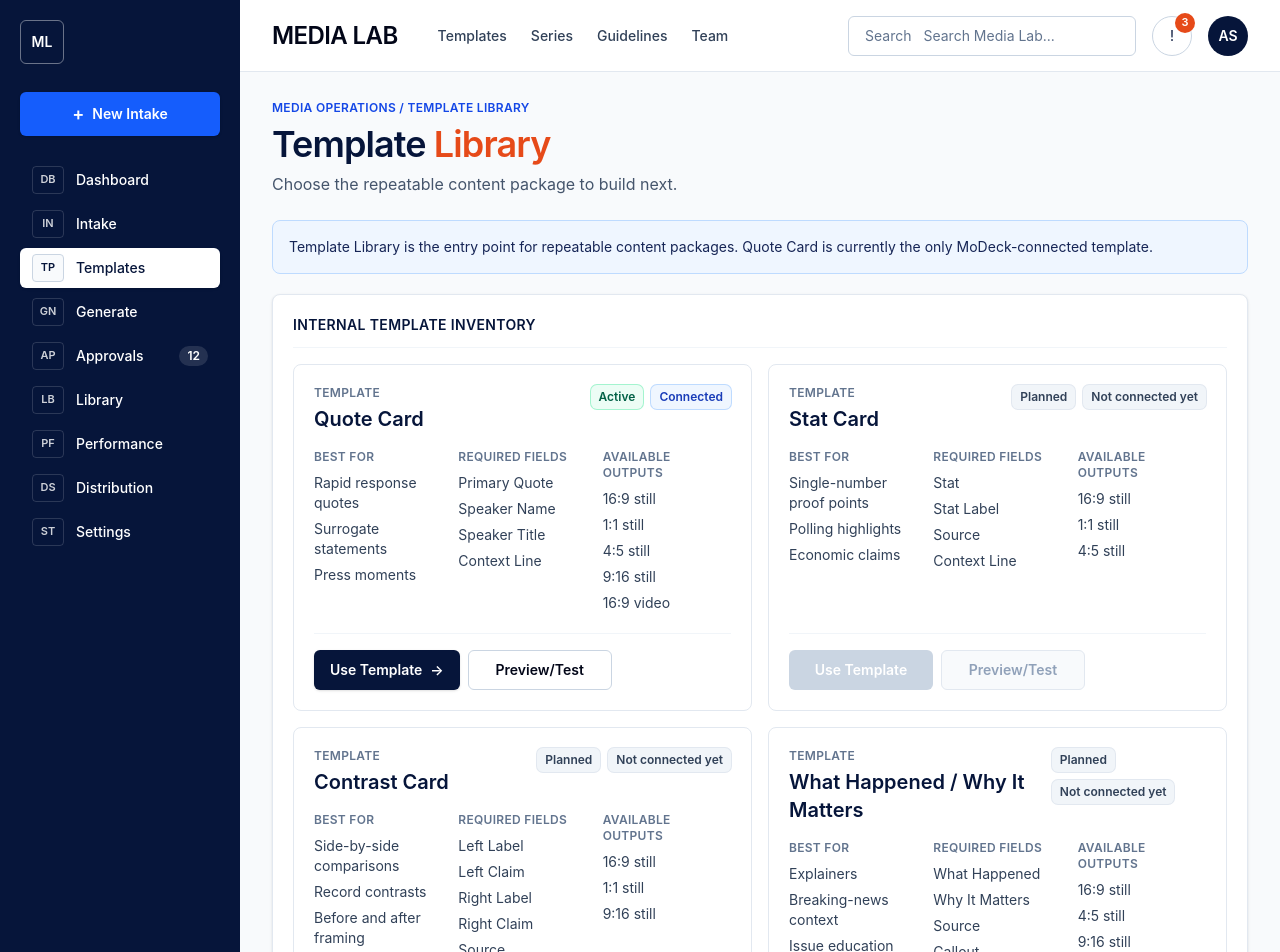
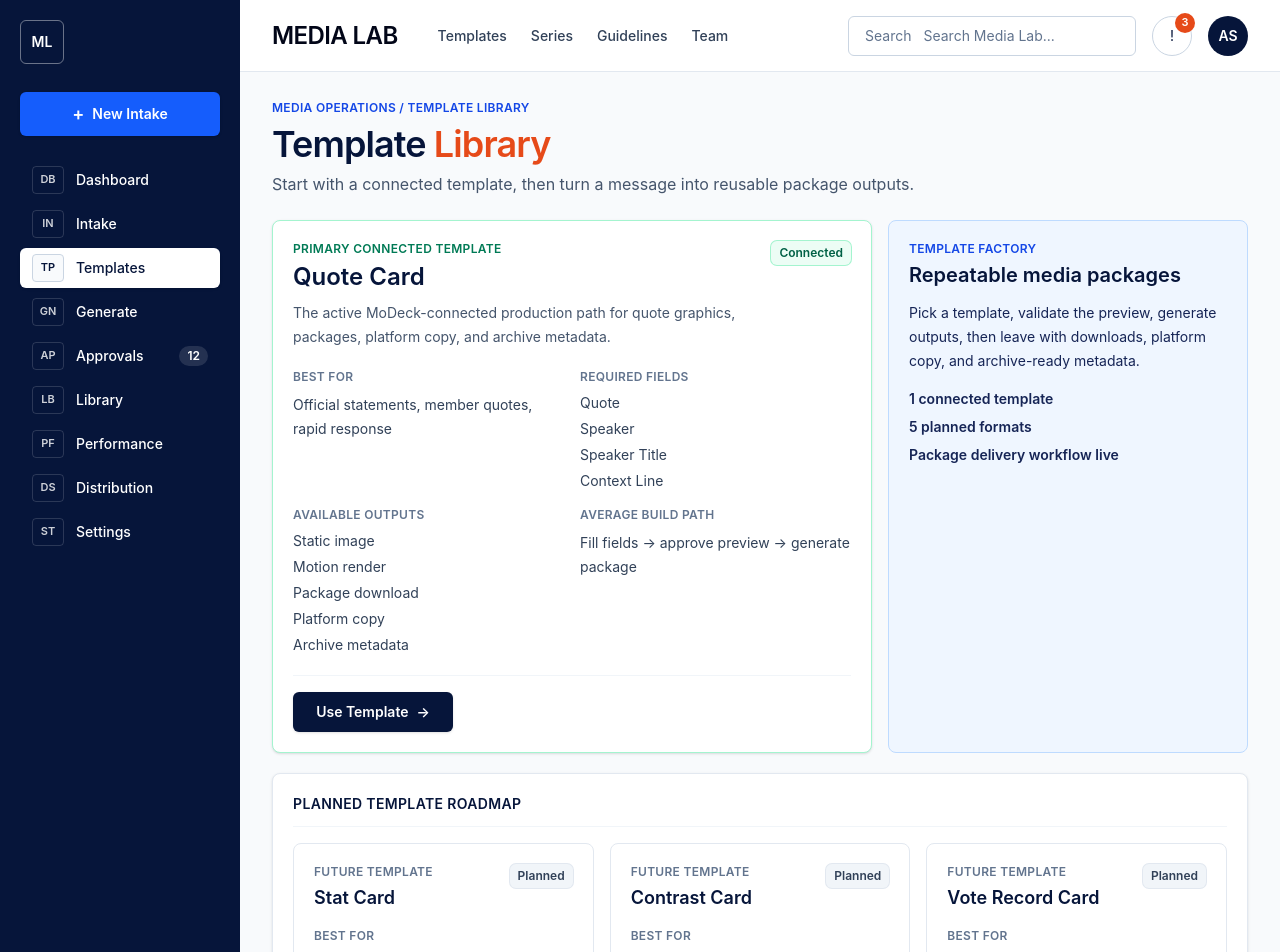
Before and after one commit to paulsjob/media_hub, a Next.js app: page /templates in a window 1280 px wide. Shown: the top 952 px of the page. Built offline with nearby package versions, Linux system fonts and the light colour scheme.

Commit message:
Polish quote card template library

```diff
--- a/src/app/templates/page.tsx
+++ b/src/app/templates/page.tsx
@@ -2,71 +2,60 @@ import { AppShell } from "@/components/app-shell";
 import {
   PageHeader,
   PrimaryActionButton,
-  SecondaryButton,
   SectionCard,
 } from "@/components/ui";
 
-interface TemplateLibraryItem {
+interface ConnectedTemplate {
   name: string;
-  bestFor: string[];
+  status: "Connected";
   requiredFields: string[];
   availableOutputs: string[];
-  status: "Active" | "Planned";
-  modeckStatus: "Connected" | "Not connected yet";
-  useHref?: string;
-  previewHref?: string;
+  bestFor: string;
+  averageBuildPath: string;
+  useHref: string;
 }
 
-const templateLibrary: TemplateLibraryItem[] = [
-  {
-    name: "Quote Card",
-    bestFor: ["Rapid response quotes", "Surrogate statements", "Press moments"],
-    requiredFields: ["Primary Quote", "Speaker Name", "Speaker Title", "Context Line"],
-    availableOutputs: ["16:9 still", "1:1 still", "4:5 still", "9:16 still", "16:9 video"],
-    status: "Active",
-    modeckStatus: "Connected",
-    useHref: "/generate",
-    previewHref: "/dev/modeck-preview-test",
-  },
+interface PlannedTemplate {
+  name: string;
+  bestFor: string;
+}
+
+const quoteCardTemplate: ConnectedTemplate = {
+  name: "Quote Card",
+  status: "Connected",
+  bestFor: "Official statements, member quotes, rapid response",
+  requiredFields: ["Quote", "Speaker", "Speaker Title", "Context Line"],
+  availableOutputs: [
+    "Static image",
+    "Motion render",
+    "Package download",
+    "Platform copy",
+    "Archive metadata",
+  ],
+  averageBuildPath: "Fill fields -> approve preview -> generate package",
+  useHref: "/generate",
+};
+
+const plannedTemplates: PlannedTemplate[] = [
   {
     name: "Stat Card",
-    bestFor: ["Single-number proof points", "Polling highlights", "Economic claims"],
-    requiredFields: ["Stat", "Stat Label", "Source", "Context Line"],
-    availableOutputs: ["16:9 still", "1:1 still", "4:5 still"],
-    status: "Planned",
-    modeckStatus: "Not connected yet",
+    bestFor: "Single-number proof points and sourced metrics.",
   },
   {
     name: "Contrast Card",
-    bestFor: ["Side-by-side comparisons", "Record contrasts", "Before and after framing"],
-    requiredFields: ["Left Label", "Left Claim", "Right Label", "Right Claim", "Source"],
-    availableOutputs: ["16:9 still", "1:1 still", "9:16 still"],
-    status: "Planned",
-    modeckStatus: "Not connected yet",
+    bestFor: "Side-by-side comparisons and clear before/after framing.",
   },
   {
-    name: "What Happened / Why It Matters",
-    bestFor: ["Explainers", "Breaking-news context", "Issue education"],
-    requiredFields: ["What Happened", "Why It Matters", "Source", "Callout"],
-    availableOutputs: ["16:9 still", "4:5 still", "9:16 still", "Caption pack"],
-    status: "Planned",
-    modeckStatus: "Not connected yet",
+    name: "Vote Record Card",
+    bestFor: "Plain-English summaries of votes and legislative records.",
   },
   {
-    name: "Localized Card",
-    bestFor: ["District-specific messaging", "Local proof points", "Geo-targeted social"],
-    requiredFields: ["Location", "Localized Claim", "Messenger", "Source"],
-    availableOutputs: ["1:1 still", "4:5 still", "9:16 still"],
-    status: "Planned",
-    modeckStatus: "Not connected yet",
+    name: "Explainer Card",
+    bestFor: "Short context explainers and what-it-means moments.",
   },
   {
     name: "Clip Packaging Pack",
-    bestFor: ["Short video clips", "Captioned moments", "Platform-ready cutdowns"],
-    requiredFields: ["Clip File", "Headline", "Speaker", "Caption", "Source"],
-    availableOutputs: ["16:9 video", "1:1 video", "9:16 video", "Thumbnail still"],
-    status: "Planned",
-    modeckStatus: "Not connected yet",
+    bestFor: "Short video clips, captions, thumbnails, and platform cutdowns.",
   },
 ];
 
@@ -77,18 +66,18 @@ export default function TemplatesPage() {
         eyebrow="Media Operations / Template Library"
         title="Template"
         accent="Library"
-        subtitle="Choose the repeatable content package to build next."
+        subtitle="Start with a connected template, then turn a message into reusable package outputs."
       />
 
-      <div className="mb-5 rounded-lg border border-blue-200 bg-blue-50 p-4 text-sm text-blue-950">
-        Template Library is the entry point for repeatable content packages. Quote Card is currently the only
-        MoDeck-connected template.
+      <div className="mb-5 grid gap-4 lg:grid-cols-[1.25fr_0.75fr]">
+        <ConnectedTemplateCard template={quoteCardTemplate} />
+        <FactorySummary />
       </div>
 
-      <SectionCard title="Internal Template Inventory">
-        <div className="grid gap-4 lg:grid-cols-2">
-          {templateLibrary.map((template) => (
-            <TemplateLibraryCard key={template.name} template={template} />
+      <SectionCard title="Planned Template Roadmap">
+        <div className="grid gap-4 md:grid-cols-2 xl:grid-cols-3">
+          {plannedTemplates.map((template) => (
+            <PlannedTemplateCard key={template.name} template={template} />
           ))}
         </div>
       </SectionCard>
@@ -96,48 +85,81 @@ export default function TemplatesPage() {
   );
 }
 
-function TemplateLibraryCard({ template }: { template: TemplateLibraryItem }) {
-  const isActive = template.status === "Active";
+function ConnectedTemplateCard({ template }: { template: ConnectedTemplate }) {
+  return (
+    <article className="flex h-full flex-col rounded-lg border border-emerald-200 bg-white p-5 shadow-sm">
+      <div className="mb-5 flex flex-col gap-3 sm:flex-row sm:items-start sm:justify-between">
+        <div>
+          <p className="text-xs font-semibold uppercase tracking-wide text-emerald-700">Primary Connected Template</p>
+          <h2 className="mt-1 text-2xl font-semibold text-[#06153a]">{template.name}</h2>
+          <p className="mt-2 max-w-2xl text-sm leading-6 text-slate-600">
+            The active MoDeck-connected production path for quote graphics, packages, platform copy, and archive metadata.
+          </p>
+        </div>
+        <StatusPill label={template.status} tone="success" />
+      </div>
 
+      <div className="grid flex-1 gap-4 lg:grid-cols-2">
+        <TemplateText title="Best For" value={template.bestFor} />
+        <TemplateList title="Required Fields" items={template.requiredFields} />
+        <TemplateList title="Available Outputs" items={template.availableOutputs} />
+        <TemplateText title="Average Build Path" value={template.averageBuildPath} />
+      </div>
+
+      <div className="mt-5 border-t border-slate-100 pt-4">
+        <PrimaryActionButton href={template.useHref} className="sm:min-w-40">
+          Use Template
+        </PrimaryActionButton>
+      </div>
+    </article>
+  );
+}
+
+function FactorySummary() {
+  return (
+    <aside className="rounded-lg border border-blue-200 bg-blue-50 p-5 text-blue-950">
+      <p className="text-xs font-semibold uppercase tracking-wide text-blue-700">Template Factory</p>
+      <h2 className="mt-1 text-xl font-semibold text-[#06153a]">Repeatable media packages</h2>
+      <p className="mt-3 text-sm leading-6">
+        Pick a template, validate the preview, generate outputs, then leave with downloads, platform copy,
+        and archive-ready metadata.
+      </p>
+      <div className="mt-4 grid gap-2 text-sm font-semibold">
+        <span>1 connected template</span>
+        <span>5 planned formats</span>
+        <span>Package delivery workflow live</span>
+      </div>
+    </aside>
+  );
+}
+
+function PlannedTemplateCard({ template }: { template: PlannedTemplate }) {
   return (
     <article className="flex h-full flex-col rounded-lg border border-slate-200 bg-white p-5">
-      <div className="mb-4 flex flex-col gap-3 sm:flex-row sm:items-start sm:justify-between">
+      <div className="mb-4 flex items-start justify-between gap-3">
         <div>
-          <p className="text-xs font-semibold uppercase tracking-wide text-slate-500">Template</p>
-          <h2 className="mt-1 text-xl font-semibold text-[#06153a]">{template.name}</h2>
+          <p className="text-xs font-semibold uppercase tracking-wide text-slate-500">Future Template</p>
+          <h3 className="mt-1 text-lg font-semibold text-[#06153a]">{template.name}</h3>
         </div>
-        <div className="flex flex-wrap gap-2">
-          <StatusPill label={template.status} tone={isActive ? "success" : "neutral"} />
-          <StatusPill
-            label={template.modeckStatus}
-            tone={template.modeckStatus === "Connected" ? "info" : "neutral"}
-          />
-        </div>
+        <StatusPill label="Planned" tone="neutral" />
       </div>
-
-      <div className="grid flex-1 gap-4 md:grid-cols-3">
-        <TemplateList title="Best For" items={template.bestFor} />
-        <TemplateList title="Required Fields" items={template.requiredFields} />
-        <TemplateList title="Available Outputs" items={template.availableOutputs} />
+      <TemplateText title="Best For" value={template.bestFor} />
+      <div className="mt-4 flex-1">
+        <TemplateText title="Available Outputs" value="Placeholder / Coming soon" />
       </div>
-
-      <div className="mt-5 flex flex-col gap-2 border-t border-slate-100 pt-4 sm:flex-row">
-        {template.useHref ? (
-          <PrimaryActionButton href={template.useHref} className="sm:min-w-36">
-            Use Template
-          </PrimaryActionButton>
-        ) : (
-          <DisabledAction variant="primary">Use Template</DisabledAction>
-        )}
-        {template.previewHref ? (
-          <SecondaryButton href={template.previewHref} className="sm:min-w-36">
-            Preview/Test
-          </SecondaryButton>
-        ) : (
-          <DisabledAction>Preview/Test</DisabledAction>
-        )}
+      <div className="mt-5 border-t border-slate-100 pt-4">
+        <DisabledAction>Coming soon</DisabledAction>
       </div>
     </article>
+  );
+}
+
+function TemplateText({ title, value }: { title: string; value: string }) {
+  return (
+    <div>
+      <p className="mb-2 text-xs font-semibold uppercase tracking-wide text-slate-500">{title}</p>
+      <p className="text-sm leading-6 text-slate-700">{value}</p>
+    </div>
   );
 }
 
@@ -172,20 +194,13 @@ function StatusPill({
 
 function DisabledAction({
   children,
-  variant = "secondary",
 }: {
   children: React.ReactNode;
-  variant?: "primary" | "secondary";
 }) {
-  const variantClass =
-    variant === "primary"
-      ? "bg-slate-300 text-white"
-      : "border border-slate-200 bg-slate-50 text-slate-400";
-
   return (
     <span
       aria-disabled="true"
-      className={`inline-flex min-h-10 cursor-not-allowed items-center justify-center rounded-md px-4 text-sm font-semibold ${variantClass} sm:min-w-36`}
+      className="inline-flex min-h-10 cursor-not-allowed items-center justify-center rounded-md border border-slate-200 bg-slate-50 px-4 text-sm font-semibold text-slate-400 sm:min-w-36"
     >
       {children}
     </span>
```
